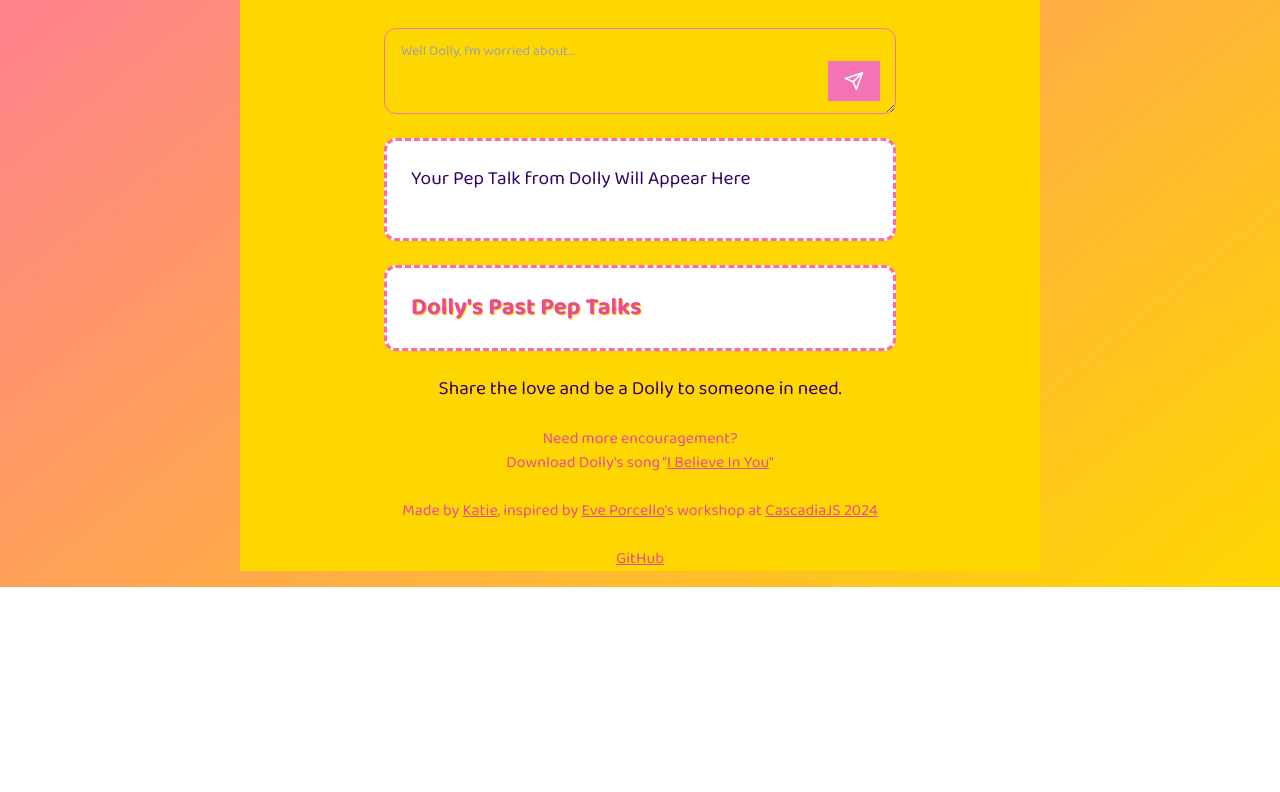
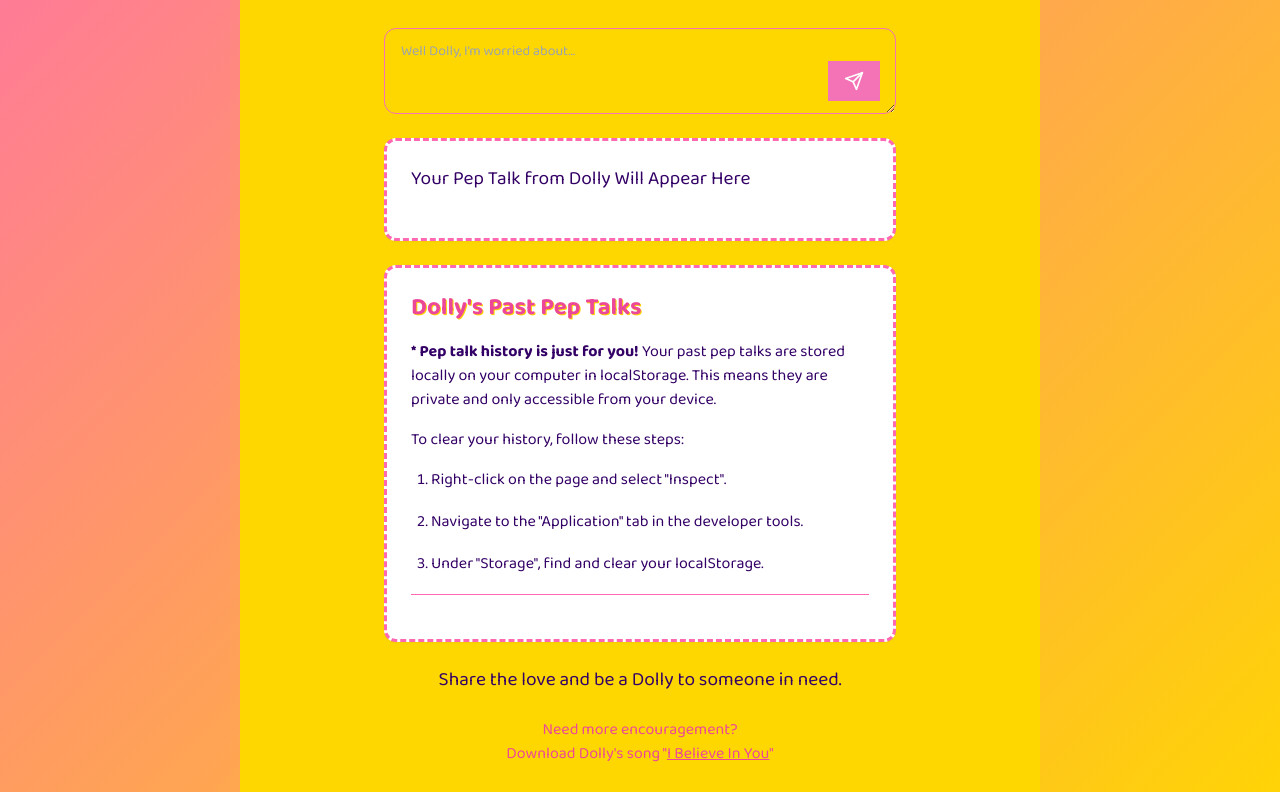
Before and after one commit to katieMarieDev/dolly, a Next.js app: page / in a window 1280 px wide. Shown: the part 437-1229 px from the top of the page. Before the commit the page ends 1024 px from the top, so only its background shows below. Built offline with nearby package versions, Linux system fonts and the light colour scheme.

Commit message:
add localStorage info

```diff
--- a/app/globals.css
+++ b/app/globals.css
@@ -127,7 +127,6 @@ ul {
 }
 
 li {
-  border-bottom: 1px solid var(--primary-color); /* Pink border for list items */
   padding-bottom: 10px;
   margin-bottom: 10px;
   font-family: 'Baloo 2', cursive, sans-serif;
@@ -147,7 +146,7 @@ li {
   }
 
   .main-container img {
-    min-width: 100%; /* Make the image the same width as the yellow background */
+    width: 100%; /* Make the image the same width as the yellow background */
     border-radius: 15px; /* Ensure the border radius is visible */
   }
 }
@@ -158,3 +157,22 @@ li {
   width: 100%;
   padding: 0 16px; /* Add some padding for better spacing */
 }
+
+/* Styling for the disclaimer section */
+.disclaimer {
+  font-size: 1em;
+  color: var(--dark-text-color);
+  margin-top: 1em;
+  font-family: 'Baloo 2', cursive, sans-serif;
+  border-bottom: 1px solid var(--primary-color); /* Pink border for list items */
+  margin-bottom: 20px;
+}
+
+.disclaimer ol {
+  list-style-type: decimal;
+  padding-left: 20px;
+}
+
+.disclaimer ol li {
+  margin-bottom: 0.5em;
+}
--- a/components/ui/component.tsx
+++ b/components/ui/component.tsx
@@ -52,6 +52,15 @@ export default function Component({ handleSubmit, handleInputChange, input, comp
         </div>
         <div className="bg-card rounded-xl p-6 shadow-sm mt-6">
           <h2 className="text-2xl font-bold">Dolly's Past Pep Talks</h2>
+          <div className='disclaimer'>
+          <p><strong>* Pep talk history is just for you!</strong> Your past pep talks are stored locally on your computer in localStorage. This means they are private and only accessible from your device.</p>
+          <p className='pt-4 pb-4'>To clear your history, follow these steps:</p>
+          <ol>
+            <li>Right-click on the page and select "Inspect".</li>
+            <li>Navigate to the "Application" tab in the developer tools.</li>
+            <li>Under "Storage", find and clear your localStorage.</li>
+          </ol>
+          </div>
           <ul>
             {history.slice().reverse().map((entry, index) => (
               <li key={index} className="mb-4">
```
